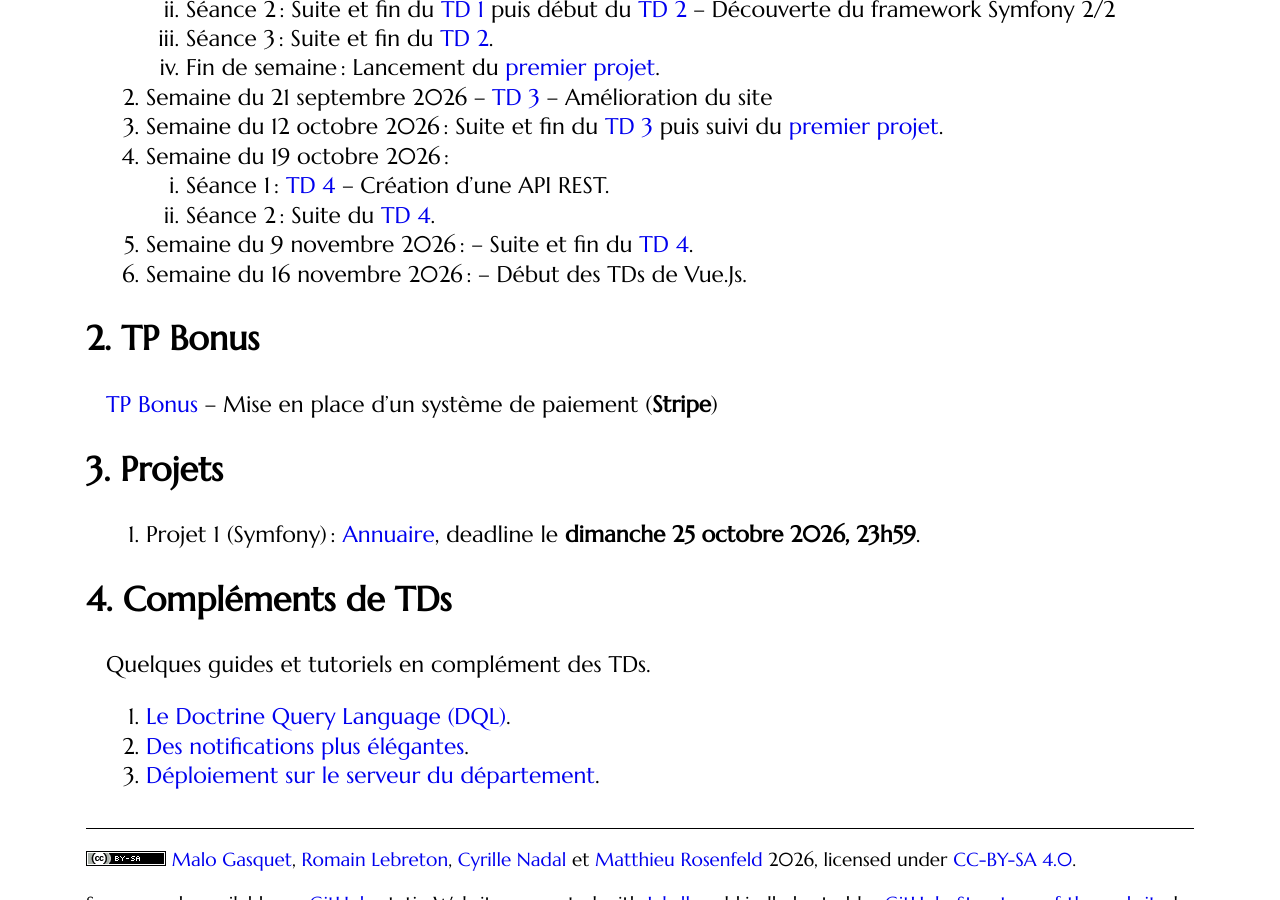
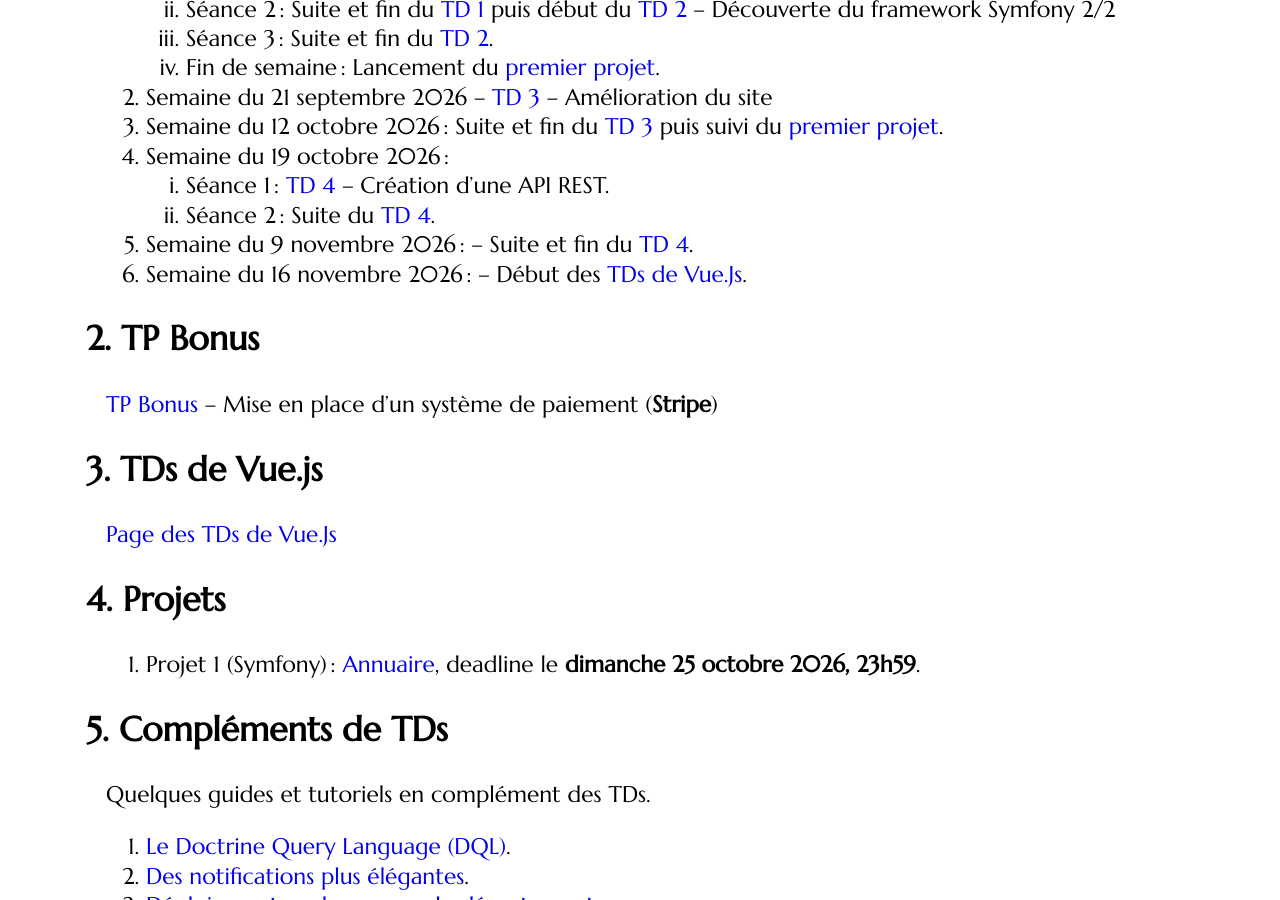
Before and after one commit to mgasquet/R5.A.05-ProgrammationAvancee-Web, a Jekyll site: the page built from index.md, in a window 1280 px wide and 900 px high, scrolled down 500 px. Built offline with Jekyll 4.4.1, drawn with Linux system fonts in a browser that asks for light colours; some web fonts are replaced; part of the change alters nothing that is shown.

Commit message:
Mise à jour index

```diff
--- a/index.md
+++ b/index.md
@@ -26,17 +26,15 @@ Parcours IAMSI -- Cours *R5.D.04 -- Développement pour progiciels*
     1. Séance 1 : [TD 4](tutorials/tutorial4) -- Création d'une API REST.
     2. Séance 2 : Suite du [TD 4](tutorials/tutorial4).
 5. Semaine du 9 novembre 2026 : -- Suite et fin du [TD 4](tutorials/tutorial4).
-6. Semaine du 16 novembre 2026 : -- Début des TDs de Vue.Js.
+6. Semaine du 16 novembre 2026 : -- Début des [TDs de Vue.Js](https://matthieu-rosenfeld.github.io/).
 
 ## TP Bonus
 
 [TP Bonus](tutorials/tutorial_bonus1) -- Mise en place d'un système de paiement (**Stripe**)
 
-{% comment %}
 ## TDs de Vue.js
 
 [Page des TDs de Vue.Js](https://matthieu-rosenfeld.github.io/)
-{% endcomment %}
 
 ## Projets
 
```
